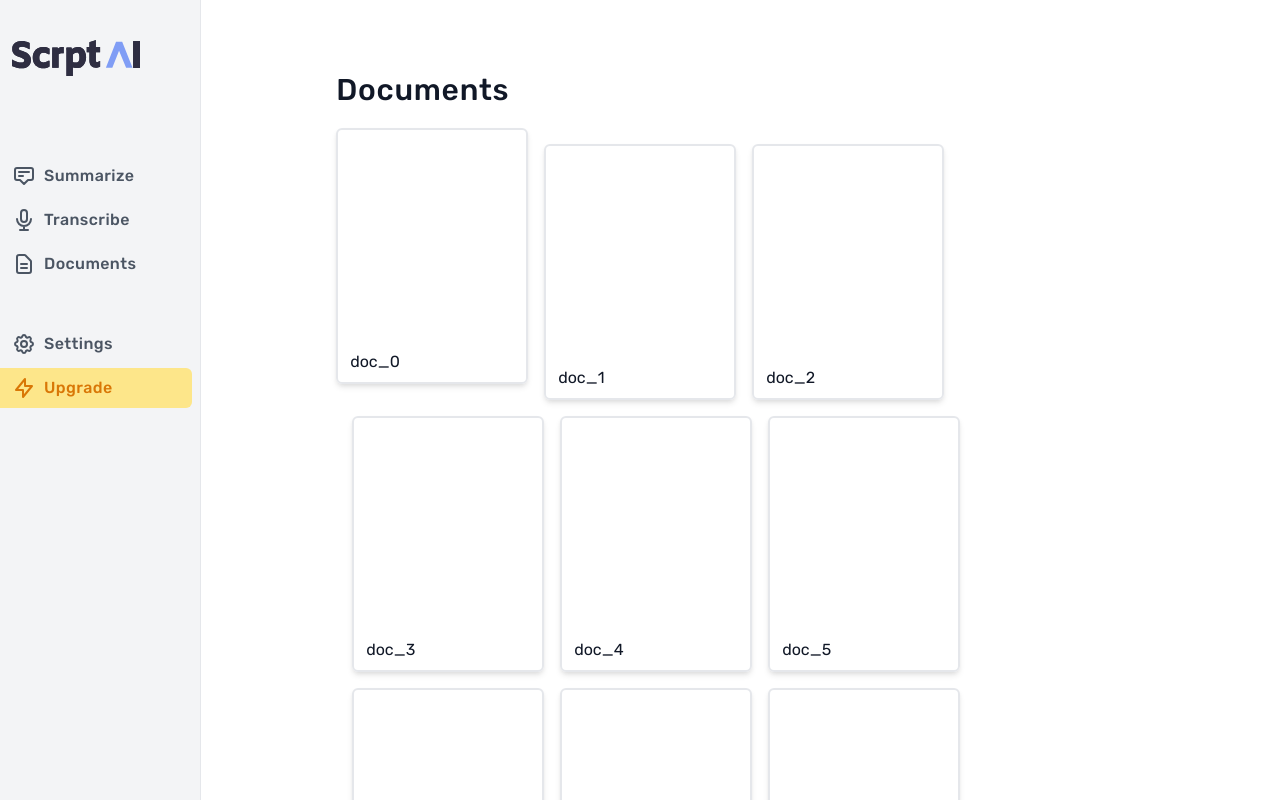
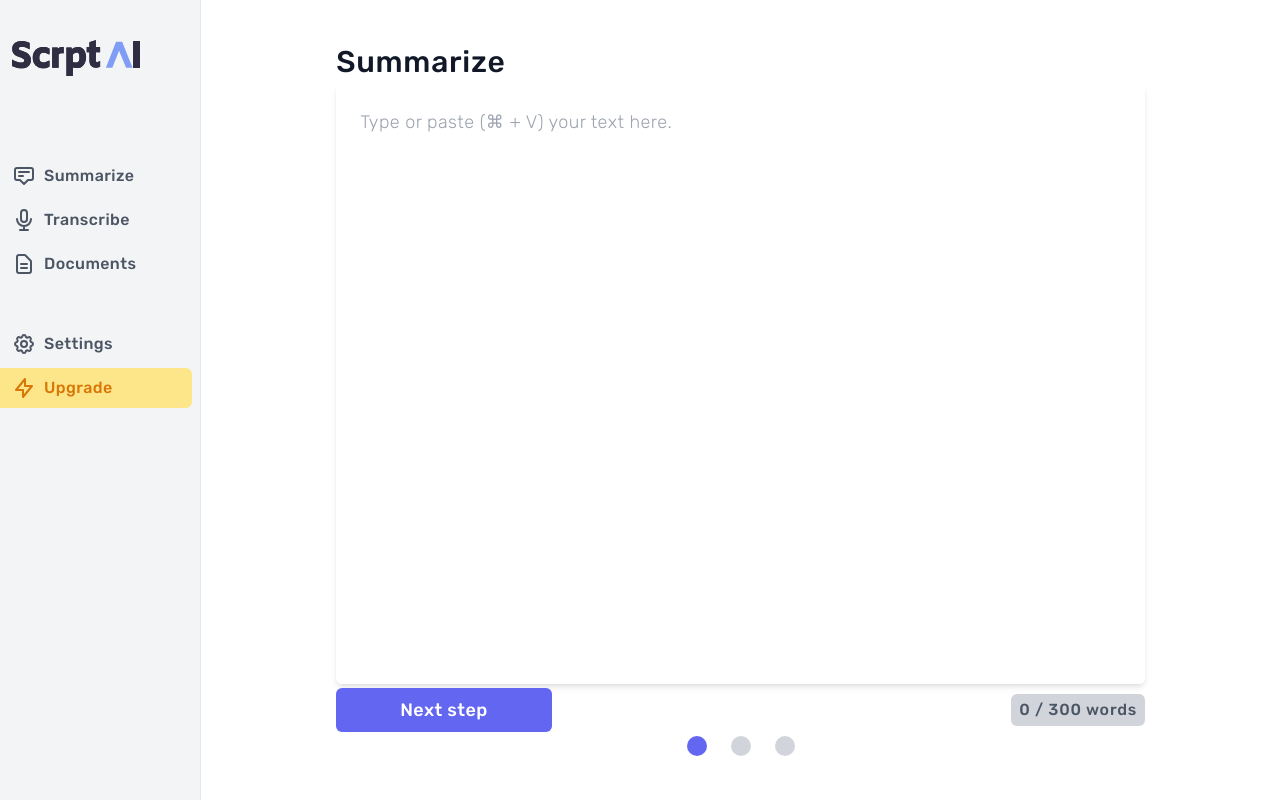
Before and after one commit to Feedback-Form/app-frontend, a React (Create React App) app: page / in a window 1280 px wide. Built offline with nearby package versions, Linux system fonts and the light colour scheme.

Commit message:
component restructuring

```diff
--- a/src/components/documents.tsx
+++ b/src/components/documents.tsx
@@ -4,7 +4,7 @@ import { useWordState } from '../hooks/hooks';
 const Documents: FC = (): ReactElement => {
 	const docs = [];
 	for (let i = 0; i < 20; i++) {
-		docs.push(`doc_${i}`);
+		docs.push(`My Document_${i}`);
 	}
 	console.log('docs', docs);
 	return (
@@ -12,18 +12,22 @@ const Documents: FC = (): ReactElement => {
 			<div className="flex items-end w-3/4 ">
 				<h1 className="tracking-wide text-3xl text-gray-900 font-medium">Documents</h1>
 			</div>
-			<div className="flex flex-wrap w-3/4 h-3/4 space-x-4 space-y-4">
+			<section className="flex xs:grid grid-cols-4 flex-wrap w-3/4 xl:w-1/2 h-3/4 gap-4">
 				{docs.map((i, id) => {
 					return (
 						<div
 							key={id}
-							className="cursor-pointer flex w-48 h-64 shadow-md rounded-md items-end border-2 hover:border-indigo-500 hover:border-2 focus:outline-none focus:ring-2 focus:ring-indigo-500 transition-all ease-in-out duration-200"
+							className="cursor-pointer w-48 h-64  shadow-md rounded-md items-end border-2 hover:border-indigo-500 hover:border-2 focus:outline-none focus:ring-2 focus:ring-indigo-500 transition-all ease-in-out duration-200"
 						>
-							<div className=" w-full px-3 py-2">{i}</div>
+							<div className=" w-full px-4 pt-4 pb-3">{i}</div>
+							<p className="px-4 text-sm font-thin">
+								Corvus is a widely distributed genus of medium-sized to large birds in the family Corvidae. The genus includes species
+								commonly...
+							</p>
 						</div>
 					);
 				})}
-			</div>
+			</section>
 		</>
 	);
 };
--- a/src/components/outputtexfield.tsx
+++ b/src/components/outputtexfield.tsx
@@ -20,7 +20,7 @@ const OutputTextfield: FC = (): ReactElement => {
 			</div>
 			<div className="flex justify-between w-3/4 items-center">
 				<button className="bg-indigo-500 hover:bg-indigo-400 focus:outline-none text-white rounded-md px-16 py-2 font-medium tracking-wide text-lg transition-all ease-in-out duration-200">
-					Finish
+					Save and finish
 				</button>
 			</div>
 		</>
--- /dev/null
+++ b/src/components/summarize.tsx
@@ -0,0 +1,32 @@
+import React, { FC, ReactElement, useState } from 'react';
+
+import InputTextfield from './inputtextfield';
+import SummarySettings from './summarysettings';
+import OutputTextfield from './outputtexfield';
+
+const Summarize: FC = (): ReactElement => {
+	const [currentComponent, setCurrentComponent] = useState(1);
+	return (
+		<main className="flex-1 flex flex-col  bg-white text-gray-900  items-center justify-center space-y-1 ">
+			{currentComponent === 1 && <InputTextfield />}
+			{currentComponent === 2 && <SummarySettings />}
+			{currentComponent === 3 && <OutputTextfield />}
+			<div className="w-full items-center justify-center flex  space-x-6">
+				<div
+					onClick={() => setCurrentComponent(1)}
+					className={`rounded-full h-5 w-5 ${currentComponent === 1 ? 'bg-indigo-500' : 'bg-gray-300'}`}
+				></div>
+				<div
+					onClick={() => setCurrentComponent(2)}
+					className={`rounded-full h-5 w-5 ${currentComponent === 2 ? 'bg-indigo-500' : 'bg-gray-300'}`}
+				></div>
+				<div
+					onClick={() => setCurrentComponent(3)}
+					className={`rounded-full h-5 w-5 ${currentComponent === 3 ? 'bg-indigo-500' : 'bg-gray-300'}`}
+				></div>
+			</div>
+		</main>
+	);
+};
+
+export default Summarize;
--- a/src/pages/dashboard.tsx
+++ b/src/pages/dashboard.tsx
@@ -7,6 +7,8 @@ import OutputTextfield from '../components/outputtexfield';
 import AudioDropzone from '../components/audiodropzone';
 import Sidebar from '../components/sidebar';
 import Documents from '../components/documents';
+
+import Summarize from '../components/summarize';
 const Dashboard: FC = (): ReactElement => {
 	// const [maxWords, setMaxWords] = useState(300);
 
@@ -15,12 +17,10 @@ const Dashboard: FC = (): ReactElement => {
 	return (
 		<section className="h-screen w-full flex overflow-hidden font-scrptai">
 			<Sidebar />
-			<main className="flex-1 flex flex-col  bg-white text-gray-900  items-center justify-center space-y-5">
-				{/* <SummarySettings /> */}
-				{/* <InputTextfield /> */}
-				{/* <OutputTextfield /> */}
+			<Summarize />
+			{/* <main className="flex-1 flex flex-col  bg-white text-gray-900  items-center justify-center space-y-1 ">
 				<Documents />
-			</main>
+			</main> */}
 		</section>
 	);
 };
```
Also changed, not shown: 1 other file (tests, documents, lock files or other folders).
